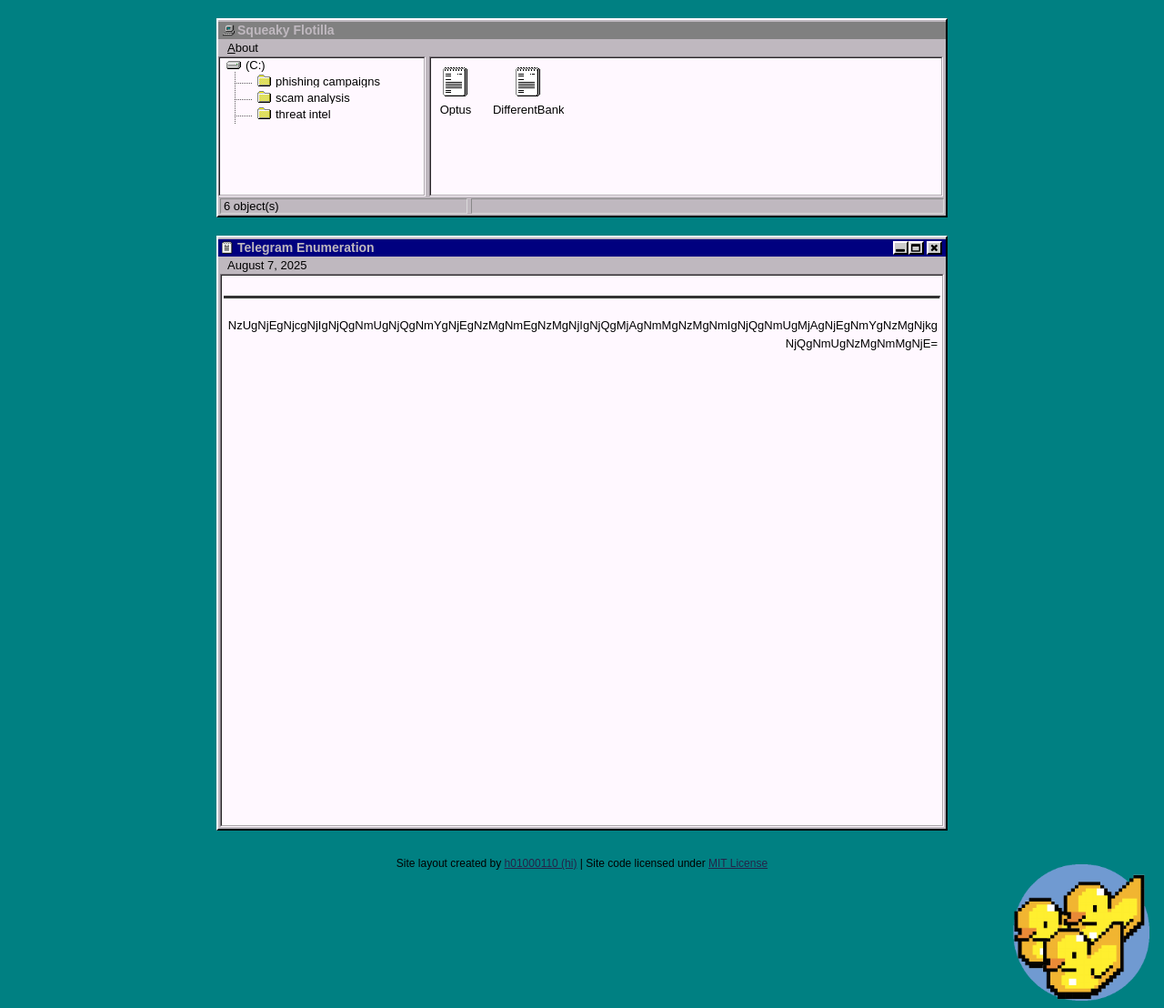
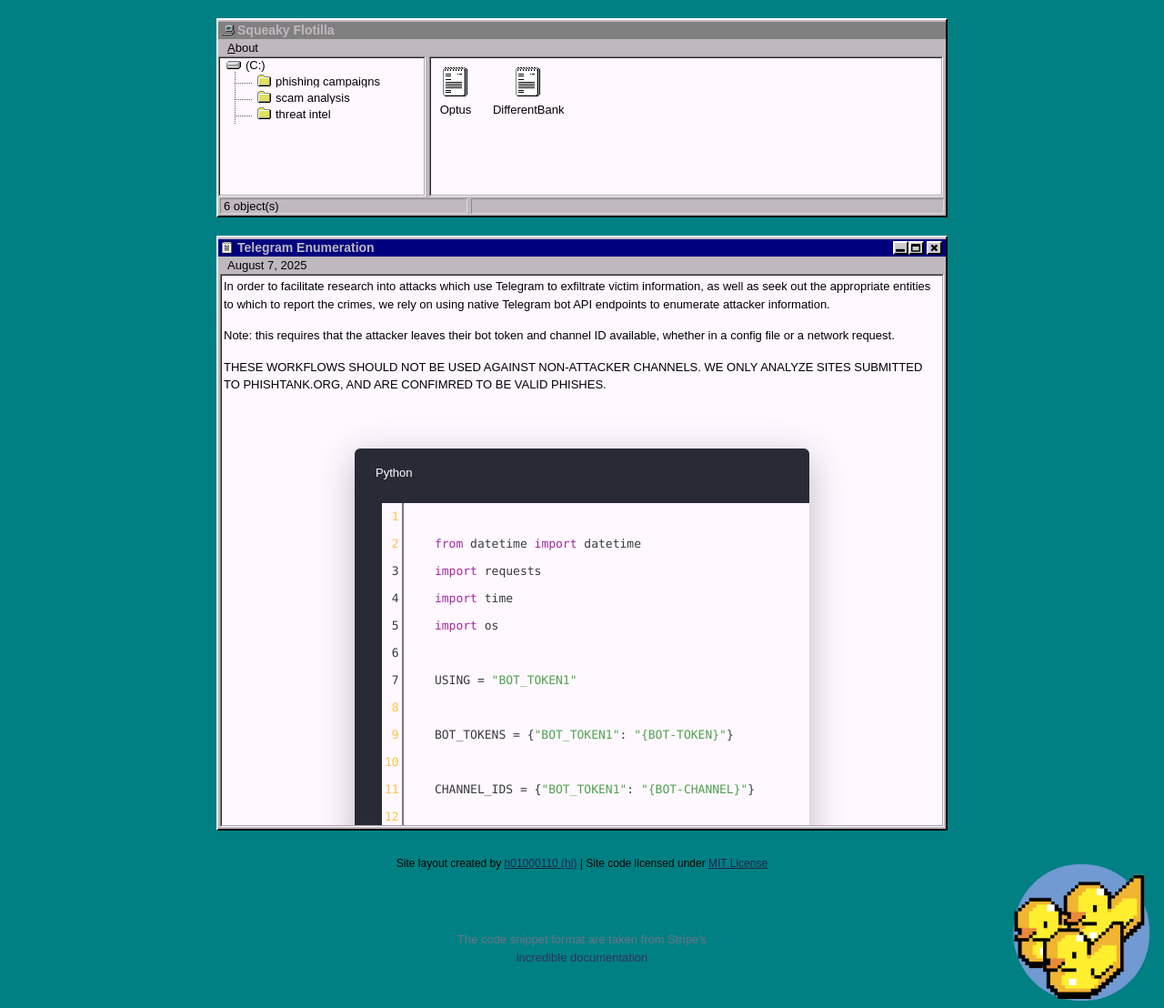
Before and after one commit to scattered-gonk/scattered-gonk.github.io, a Jekyll site: the page built from _posts/2025-07-08-Telegram-Enumeration.md, in a window 1280 px wide. Shown: the whole page at 91% size. Built offline with Jekyll 4.4.1, drawn with Linux system fonts in a browser that asks for light colours.

Commit message:
Updated post

```diff
--- a/_posts/2025-07-08-Telegram-Enumeration.md
+++ b/_posts/2025-07-08-Telegram-Enumeration.md
@@ -94,7 +94,7 @@
 
   p a:hover { color: #5C33FF; }
 }
-<style>
+</style>
 
 In order to facilitate research into attacks which use Telegram to exfiltrate victim information, as well as seek out the appropriate entities to which to report the crimes, we rely on using native Telegram bot API endpoints to enumerate attacker information.
 
@@ -123,7 +123,7 @@
 
     MY_CHANNEL_IDS = {"BOT_TOKEN1": "{YOUR-CHANNEL}"}
 
-</code></pre>
+    </code></pre>
   </div>
   </div>
 </div>
```
